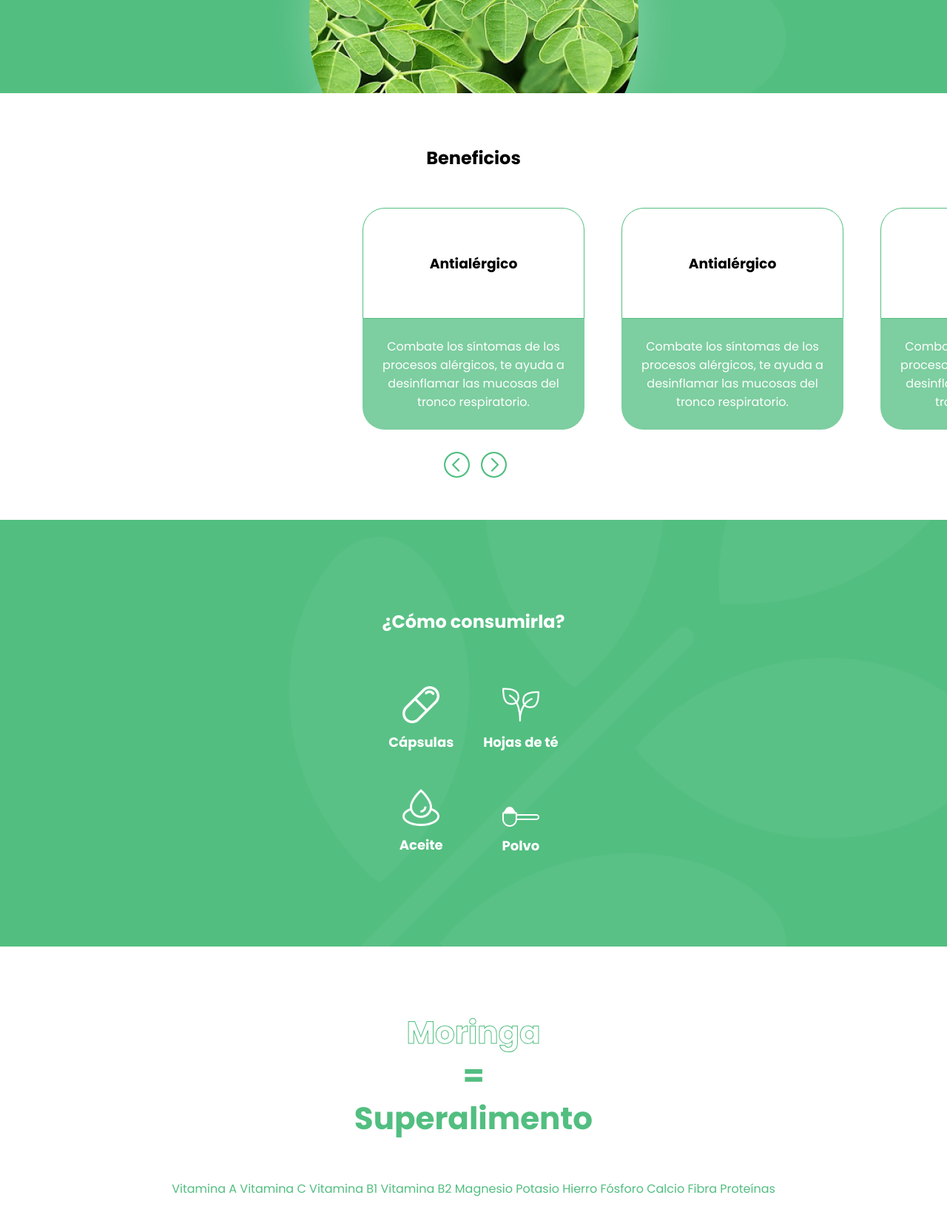
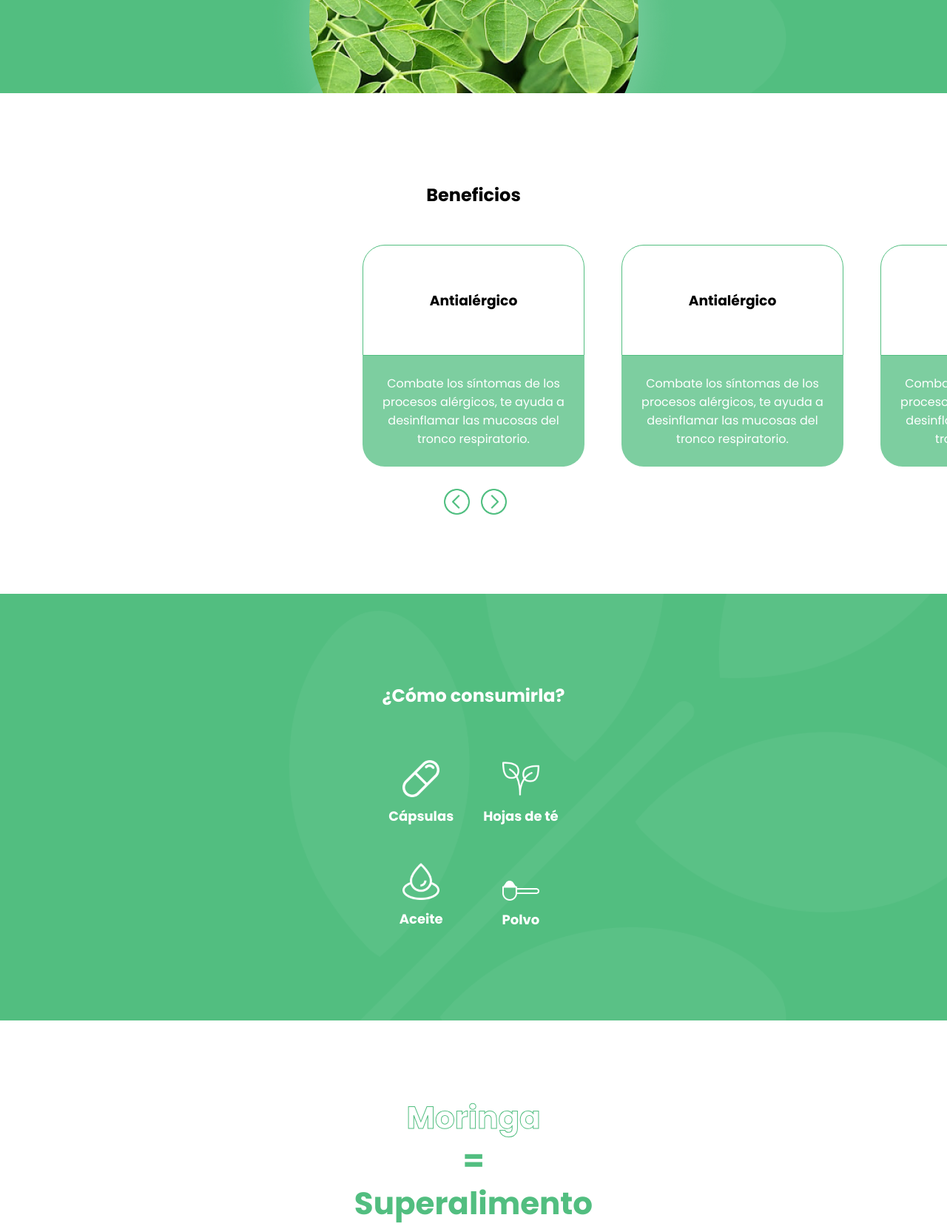
Before and after one commit to lillocorba/moringa-arbol-de-la-vida, a website: page index.html in a window 1280 px wide. Shown: the part 1420-3082 px from the top of the page at 74% size. Drawn offline with Linux system fonts and the light colour scheme.

Commit message:
Computadora chica OK

```diff
--- a/scss/beneficios.scss
+++ b/scss/beneficios.scss
@@ -1,7 +1,7 @@
 @import "variables.scss";
 
 .beneficios {
-    padding: 50px 20px 50px 20px;
+    padding: 100px 20px 100px 20px;
     display: flex;
     flex-direction: column;
     align-items: center;
--- a/scss/superalimento.scss
+++ b/scss/superalimento.scss
@@ -6,7 +6,7 @@
     justify-content: center;
     align-items: center;
     text-align: center;
-    padding: 50px 25px 50px 25px;
+    padding: 100px 25px 100px 25px;
 }
 
 .superalimento__frase--moringa {
@@ -14,6 +14,10 @@
     color: transparent;
     font-size: 28px;
     margin-bottom: 0px;
+}
+
+.superalimento__frase--moringa h2 {
+    margin-top: 0px
 }
 
 .superalimento__frase--igual, .superalimento__frase--superalimento {
```
Also changed, not shown: css/style.css.
